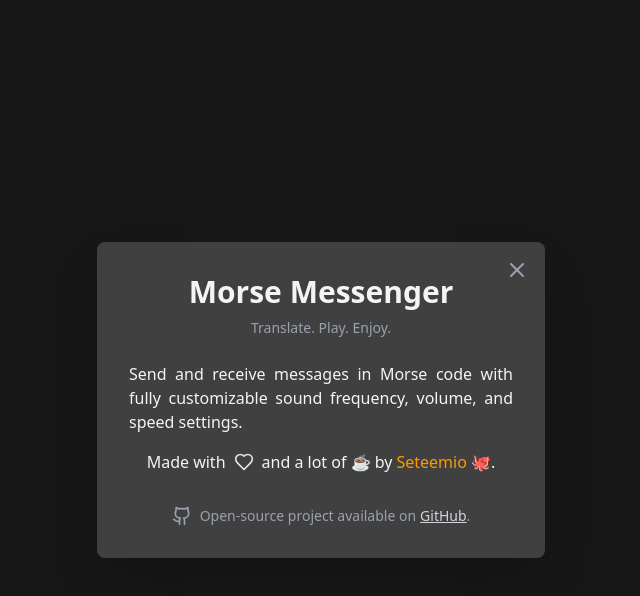
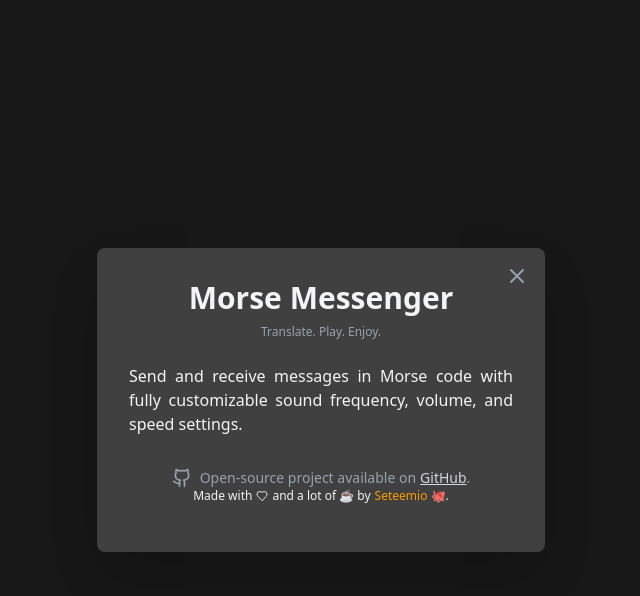
Before and after one commit to 7imio/morse-encoder, a React (Vite) app: page / in a window 1280 px wide. Both pictures are taken after a click on the button 1248 px from the left and 34 px from the top of the page. Shown: the top 596 px of the page, without its empty margins (319-959 px from the left). Built offline with nearby package versions, Linux system fonts and the light colour scheme.

Commit message:
fixed modal

```diff
--- a/src/Components/InfoModal.tsx
+++ b/src/Components/InfoModal.tsx
@@ -41,26 +41,12 @@
         {/* Content */}
         <div className="flex flex-col items-center text-center">
           <h2 className="text-3xl font-bold mb-2">Morse Messenger</h2>
-          <p className="text-sm text-gray-400 mb-6">Translate. Play. Enjoy.</p>
+          <p className="text-xs text-gray-400 mb-6">Translate. Play. Enjoy.</p>
 
           <div className="flex items-center mb-4">
             <p className="text-justify">
               Send and receive messages in Morse code with fully customizable
               sound frequency, volume, and speed settings.
-            </p>
-          </div>
-
-          <div className="flex items-center mb-4 text-justify">
-            <p className="flex flex-row items-center">
-              Made with <Heart className="w-5 h-5 mx-2 text-neutral-200" /> and
-              a lot of ☕ by
-              <a
-                href="https://www.twitch.tv/seteemio"
-                className="ml-1 text-amber-500 hover:text-amber-300"
-              >
-                Seteemio 🐙
-              </a>
-              .
             </p>
           </div>
 
@@ -77,6 +63,19 @@
               .
             </p>
           </div>
+          <div className="flex items-center mb-4 text-xs text-justify">
+            <p className="flex flex-row items-center">
+              Made with <Heart size={12} className="mx-1 text-neutral-200" />{' '}
+              and a lot of ☕ by
+              <a
+                href="https://www.twitch.tv/seteemio"
+                className="ml-1 text-amber-500 hover:text-amber-300"
+              >
+                Seteemio 🐙
+              </a>
+              .
+            </p>
+          </div>
         </div>
       </div>
     </div>
```
